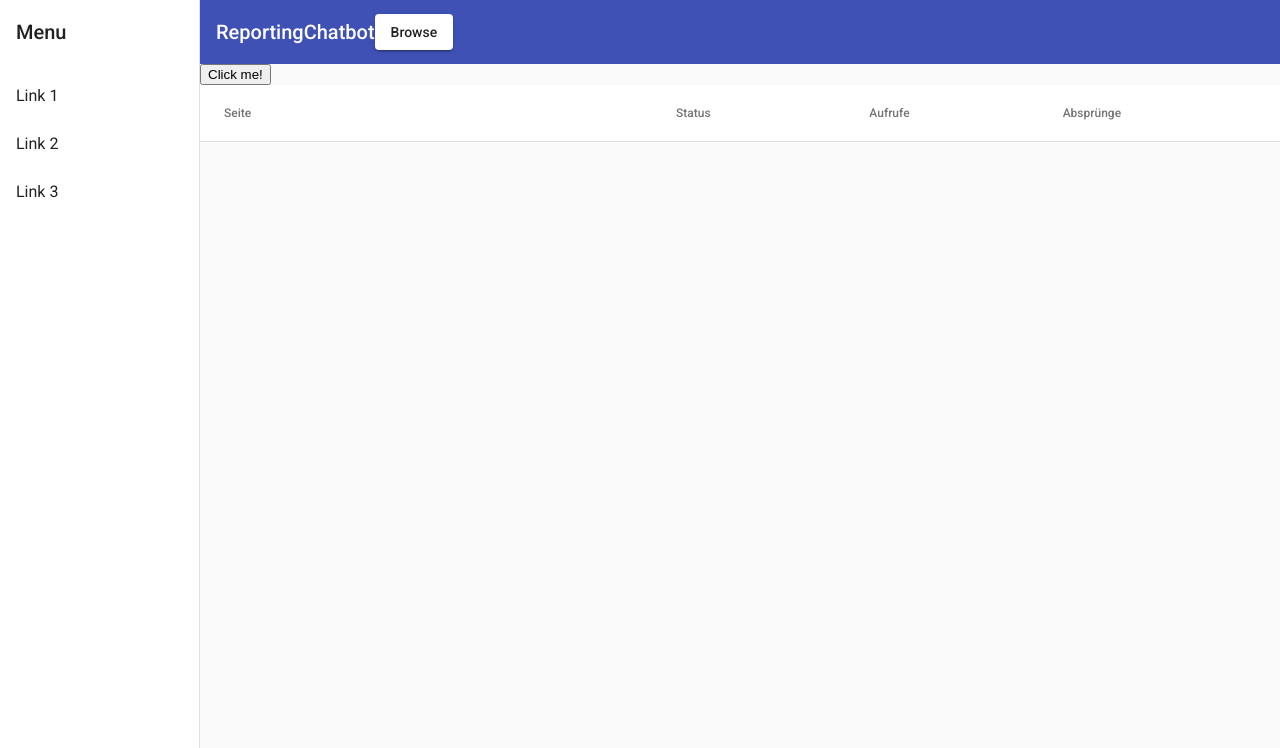
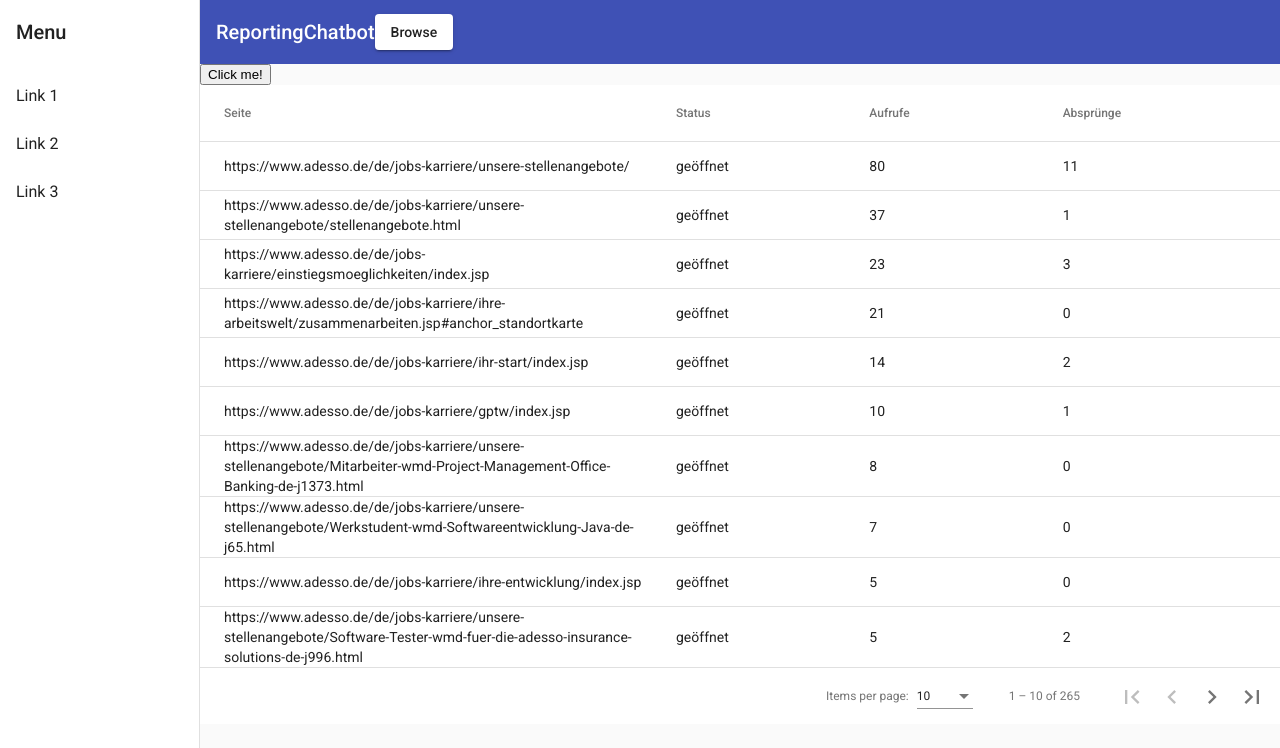
Before and after one commit to Julian-Anhorn/ReportingChatbot, an Angular app: page / in a window 1280 px wide. Shown: the top 748 px of the page. Built offline with nearby package versions, Linux system fonts and the light colour scheme.

Commit message:
Json konvertierung, sorting, paging

```diff
--- a/src/app/app.module.ts
+++ b/src/app/app.module.ts
@@ -38,7 +38,7 @@ import { MatFormFieldModule } from '@angular/material/form-field';
     MatIconModule,
     MatListModule,
     MatPaginatorModule,
-    MatSortModule
+        MatSortModule
   ],
   providers: [],
   bootstrap: [AppComponent]
--- a/src/app/basic-layout/nav/nav.component.ts
+++ b/src/app/basic-layout/nav/nav.component.ts
@@ -29,7 +29,7 @@ export class NavComponent {
     fileReader.onload = () => {
     console.log(JSON.parse(fileReader.result as string));
     let jsonFile = fileReader.result as String;
-
+    localStorage.removeItem("testKey");
     window.sessionStorage.setItem("testKey", JSON.stringify(jsonFile));
 
 
--- a/src/app/modules/dashboard/dashboard.module.ts
+++ b/src/app/modules/dashboard/dashboard.module.ts
@@ -4,7 +4,7 @@ import { DashboardComponent } from './dashboard.component';
 import { TableComponent } from './table/table.component';
 import { RouterModule } from '@angular/router';
 import { MatPaginatorModule } from '@angular/material/paginator';
-import {  MatTableModule } from '@angular/material/table';
+import {  MatTableModule,  } from '@angular/material/table';
 import {MatInputModule} from '@angular/material/input';
 
 import {FormsModule, ReactiveFormsModule } from '@angular/forms';
--- a/src/app/modules/dashboard/table/table.component.html
+++ b/src/app/modules/dashboard/table/table.component.html
@@ -2,30 +2,32 @@
 <button (click)="onClickMe()">Click me!</button>
 
 <mat-table [dataSource]="dataSource" matSort>
-  <!-- Position Column -->
+  <!-- Seite Column -->
   <ng-container matColumnDef="Seite">
-    <mat-header-cell *matHeaderCellDef class="SeiteTD" mat-sort-header> Seite </mat-header-cell >
-    <mat-cell *matCellDef="let element"> {{element[2]}} </mat-cell>
+    <mat-header-cell *matHeaderCellDef class="Seite" mat-sort-header> Seite</mat-header-cell >
+    <mat-cell *matCellDef="let element"> {{element.Seite}} </mat-cell>
   </ng-container>
 
-  <!-- Name Column -->
+  <!-- Status Column -->
   <ng-container matColumnDef="Status">
     <mat-header-cell *matHeaderCellDef mat-sort-header> Status </mat-header-cell>
-    <mat-cell *matCellDef="let element"> {{element[1]}} </mat-cell>
+    <mat-cell *matCellDef="let element"> {{element.Status}} </mat-cell>
   </ng-container>
 
-  <!-- Weight Column -->
+  <!-- Aufrufe Column -->
   <ng-container matColumnDef="Aufrufe">
     <mat-header-cell *matHeaderCellDef mat-sort-header> Aufrufe </mat-header-cell>
-    <mat-cell *matCellDef="let element"> {{element[3]}} </mat-cell>
+    <mat-cell *matCellDef="let element"> {{element.Aufrufe}} </mat-cell>
   </ng-container>
 
-  <!-- Symbol Column -->
-  <ng-container matColumnDef="Absprünge">
+  <!-- Absprünge Column -->
+  <ng-container matColumnDef="Abspruenge">
     <mat-header-cell *matHeaderCellDef mat-sort-header> Absprünge </mat-header-cell>
-    <mat-cell *matCellDef="let element"> {{element[4]}} </mat-cell>
+    <mat-cell *matCellDef="let element"> {{element.Abspruenge}} </mat-cell>
   </ng-container>
 
   <mat-header-row *matHeaderRowDef="displayedColumns"></mat-header-row>
   <mat-row *matRowDef="let row; columns: displayedColumns;"></mat-row>
+
 </mat-table>
+<mat-paginator [pageSizeOptions]="[10, 20, 50, 100]" showFirstLastButtons></mat-paginator>
--- a/src/app/modules/dashboard/table/table.component.ts
+++ b/src/app/modules/dashboard/table/table.component.ts
@@ -4,6 +4,7 @@ import { MatSort } from '@angular/material/sort';
 import { MatTable } from '@angular/material/table';
 import { TableDataSource, TableItem } from './table-datasource';
 import importData from 'src/App/Data/data.json';
+import { MatTableDataSource } from '@angular/material/table';
 
 @Component({
   selector: 'app-table',
@@ -11,17 +12,38 @@ import importData from 'src/App/Data/data.json';
   styleUrls: ['./table.component.css']
 })
 
-export class TableComponent implements OnInit {
+export class TableComponent implements OnInit  {
+
 @ViewChild(MatSort, {static: true}) sort: MatSort;
 
 
-
-displayedColumns: string[] = ['Seite', 'Status', 'Aufrufe', 'Absprünge'];
-dataSource="";
+displayedColumns: string[] = ['Seite', 'Status', 'Aufrufe', 'Abspruenge'];
+dataSource = importData.data;
 
 
+
+
+@ViewChild(MatPaginator, {static: true}) paginator: MatPaginator;
+
 ngOnInit(): void {
+
+  var element = {}, openItems = [];
+
+  importData.data.forEach(function(obj){
+    if(obj[1]=="geöffnet"){
+      openItems.push({"Seite": obj[2],"Status": obj[1], "Aufrufe": obj[3], "Abspruenge": obj[4]});
+
+    }
+    });
+    this.dataSource = new MatTableDataSource(openItems);
+
+
+  this.dataSource.sort = this.sort;
+
+  this.dataSource.paginator = this.paginator;
+
 }
+
 onClickMe(){
   let sessionData = JSON.parse(sessionStorage.getItem("testKey"));
   let result = JSON.parse(sessionData).data;
```
